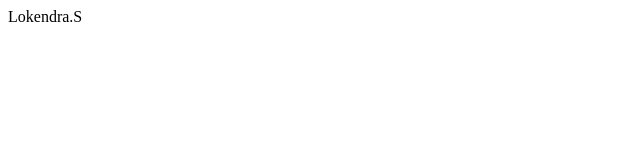
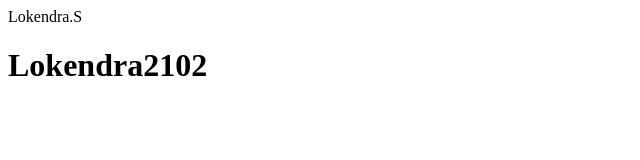
Before and after one commit to Lokendra-S/Lokendra-S, a plain HTML site: page index.html in a window 1280 px wide. Shown: the whole page, without its empty margins (0-640 px from the left). Drawn offline with Linux system fonts and the light colour scheme.

Commit message:
Initial Commit

```diff
--- a/index.html
+++ b/index.html
@@ -8,5 +8,6 @@
 </head>
 <body>
     Lokendra.S
+    <h1 class="classer">Lokendra2102</h1>
 </body>
 </html>
```
